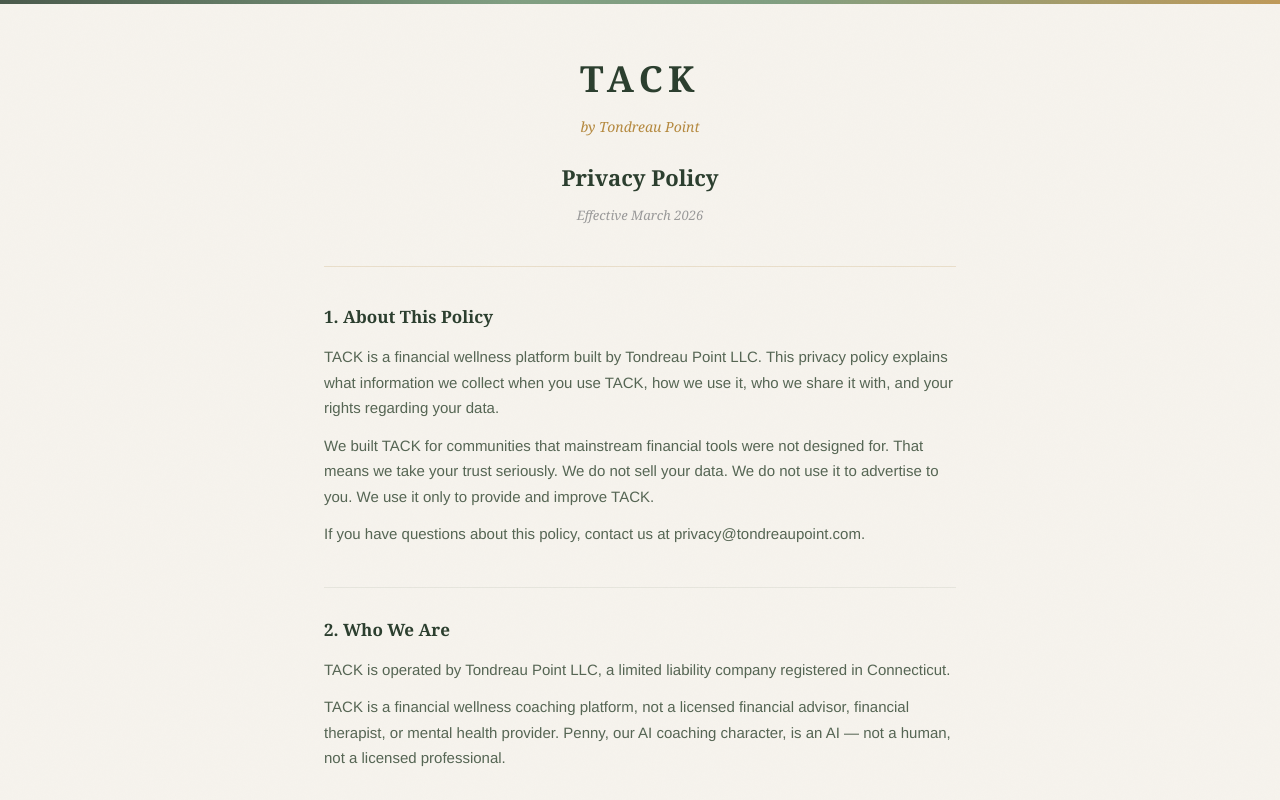
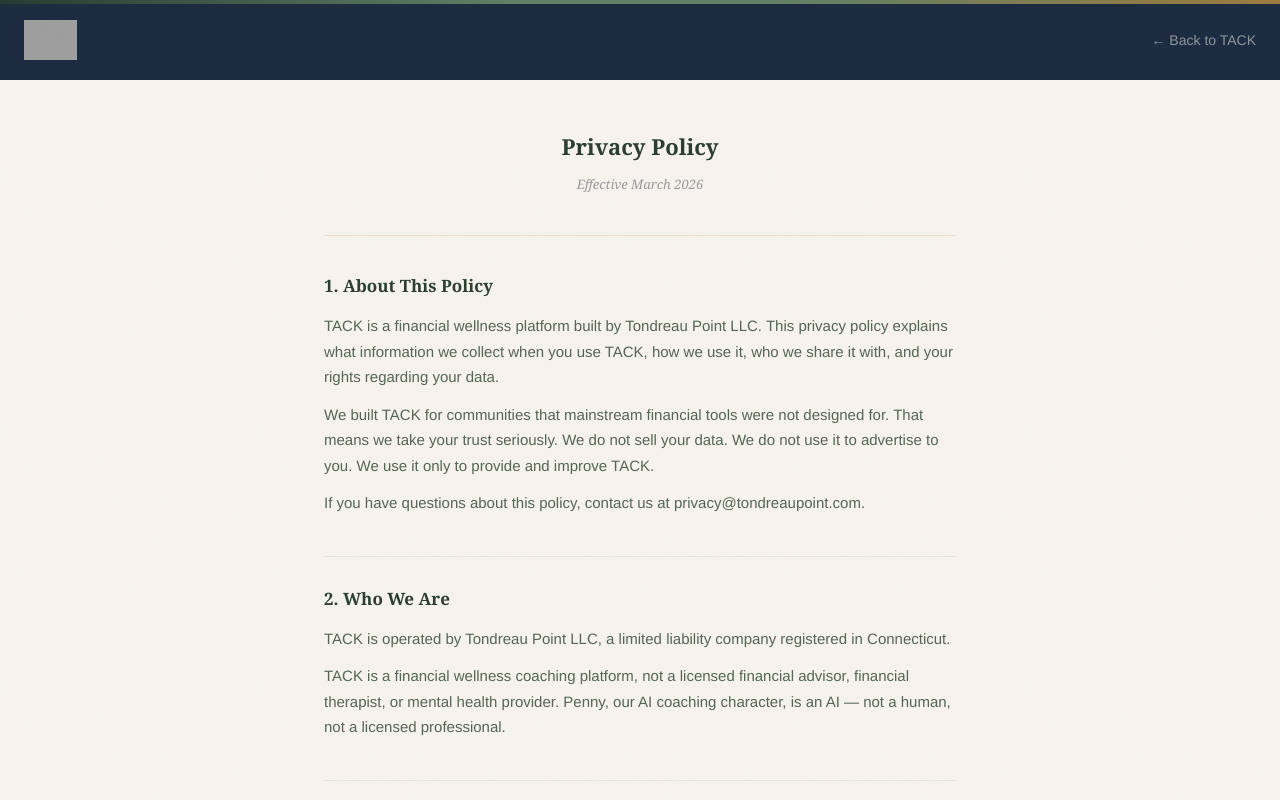
Before and after one commit to beckytrobnett-design/tack-assessment, a React (Vite) app: page /privacy in a window 1280 px wide. Shown: the top 800 px of the page. Built offline with nearby package versions, Linux system fonts and the light colour scheme; grey boxes are pictures that could not be loaded; a web font is replaced by a local one.

Commit message:
Privacy page branding update
Made-with: Cursor

```diff
--- a/src/pages/Privacy.jsx
+++ b/src/pages/Privacy.jsx
@@ -1,3 +1,5 @@
+import { Link } from 'react-router-dom';
+
 export function Privacy() {
   const sections = [
     {
@@ -96,12 +98,14 @@ export function Privacy() {
 
   return (
     <div style={styles.page}>
+      <header className="bg-sage-dark px-6 py-5 flex items-center justify-between sticky top-0 z-50">
+        <img src="https://tack.tondreaupoint.com/logos/logo-sail-mark-dark.png" alt="" className="h-10 w-auto" />
+        <Link to="/" className="text-white/50 hover:text-white text-sm transition-colors">← Back to TACK</Link>
+      </header>
       <div style={styles.container}>
 
-        {/* Brand header */}
+        {/* Page title */}
         <div style={styles.brandHeader}>
-          <div style={styles.brandTack}>TACK</div>
-          <div style={styles.brandSub}>by Tondreau Point</div>
           <div style={styles.pageTitle}>Privacy Policy</div>
           <div style={styles.effectiveDate}>Effective March 2026</div>
         </div>
@@ -139,12 +143,9 @@ export function Privacy() {
         ))}
 
         {/* Footer */}
-        <div style={styles.footer}>
-          <div style={styles.footerBrand}>TACK by Tondreau Point</div>
-          <a href="mailto:privacy@tondreaupoint.com" style={styles.footerLink}>
-            privacy@tondreaupoint.com
-          </a>
-        </div>
+        <footer className="bg-sage-dark py-8 text-center">
+          <img src="https://tack.tondreaupoint.com/logos/logo-wordmark-dark.png" alt="TACK by Tondreau Point" className="h-6 w-auto mx-auto" />
+        </footer>
       </div>
     </div>
   );
```
